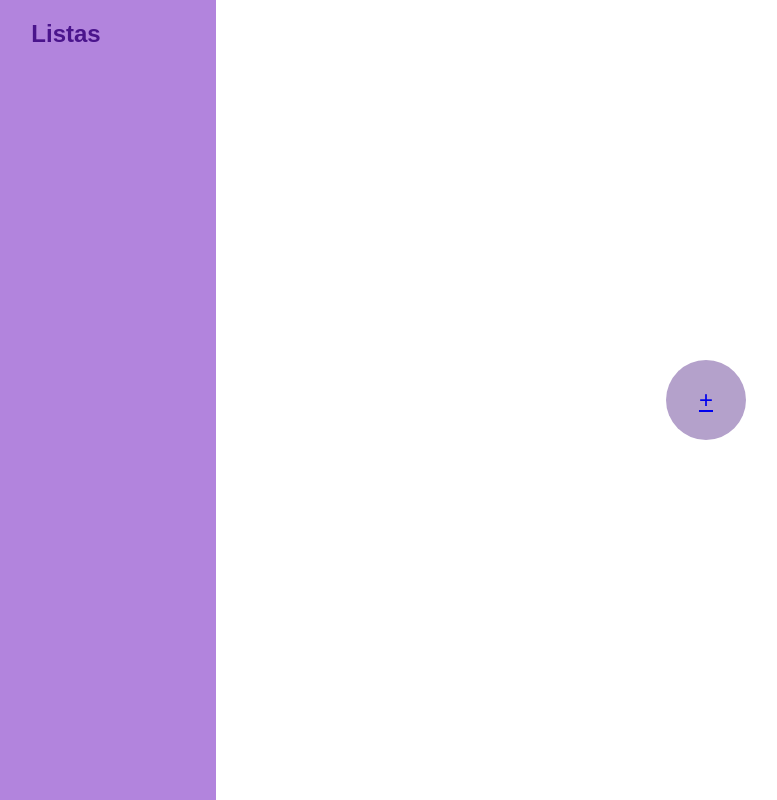
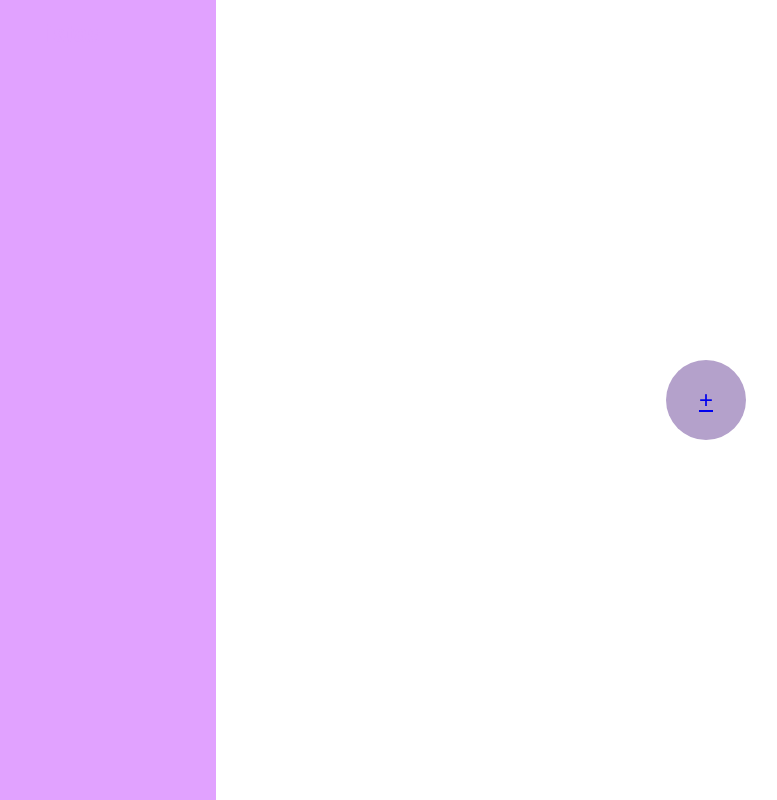
Before and after one commit to Beatriz33333/site_trab_git, a plain HTML site: page pagina2.html in a window 1280 px wide. Shown: the whole page, without its empty margins (84-861 px from the left). Drawn offline with Linux system fonts and the light colour scheme.

Commit message:
Update style_pag2.css

```diff
--- a/css/style_pag2.css
+++ b/css/style_pag2.css
@@ -10,7 +10,7 @@ body {
 }
 
 .sidebar {
-    background-color: rgb(178, 132, 221);;
+    background-color: rgb(225, 162, 255);
     padding: 20px;
     width: 300px;
     height: 100vh;
@@ -19,7 +19,7 @@ body {
 
 .sidebar h2 {
     margin: 0;
-    color: #4a148c;
+    color:rgb(225, 162, 255);
     align-items: center;
     text-align: center;
 }
```
